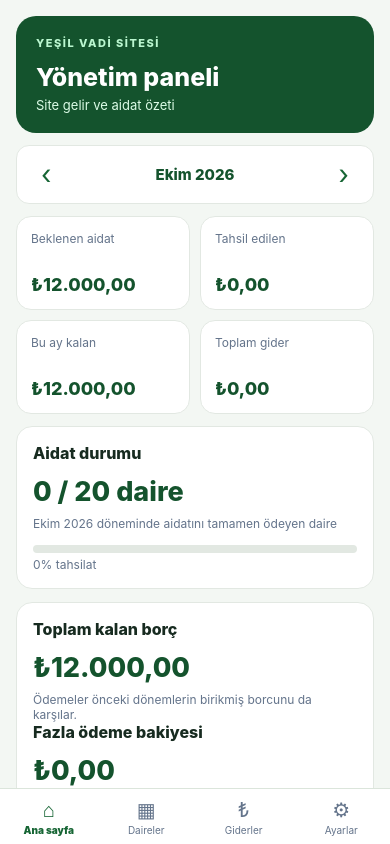
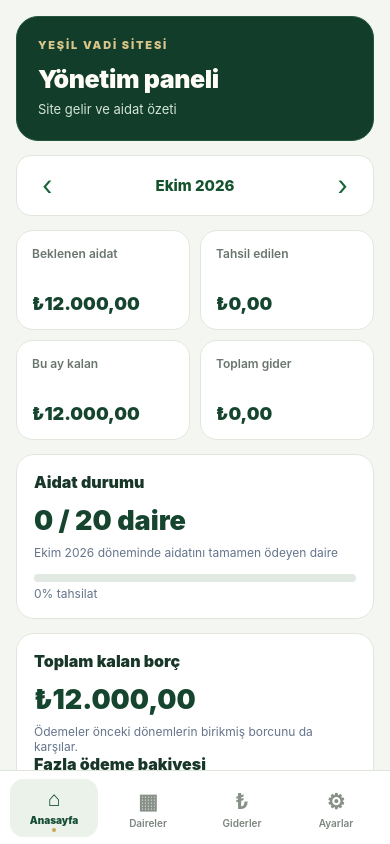
Before and after one commit to ilkerhemen-a11y/yesil-vadi-sitesi, a React Native app: screen / in a window 390 px wide. Built offline with nearby package versions, Linux system fonts and the light colour scheme.

Commit message:
Refresh site management theme and bottom navigation

```diff
--- a/App.tsx
+++ b/App.tsx
@@ -168,23 +168,23 @@ export default function App() {
     </ScrollView>}
     {paymentApartment && <View style={styles.modalShade}><View style={styles.modalCard}><Text style={styles.panelTitle}>Daire {String(paymentApartment.id).padStart(2, "0")} · Ödeme ekle</Text><Text style={styles.muted}>Dönem: {monthLabel(selectedMonth)}</Text><Text style={styles.muted}>Bu ay şimdiye kadar: {money(paymentsFor(paymentApartment.id, selectedMonth))}</Text><TextInput style={styles.input} placeholder="Ödeme tutarı (TL)" keyboardType="decimal-pad" value={paymentAmount} onChangeText={setPaymentAmount} autoFocus /><TouchableOpacity style={styles.primaryButton} onPress={addPayment}><Text style={styles.primaryButtonText}>Ödemeyi kaydet</Text></TouchableOpacity><TouchableOpacity style={styles.cancelButton} onPress={() => setPaymentApartment(null)}><Text style={styles.cancelButtonText}>Vazgeç</Text></TouchableOpacity></View></View>}
     {editingPayment && <View style={styles.modalShade}><View style={styles.modalCard}><Text style={styles.panelTitle}>Ödeme kaydını düzenle</Text><Text style={styles.muted}>Daire {String(editingPayment.apartmentId).padStart(2, "0")} · {monthLabel(editingPayment.month)}</Text><Text style={styles.fieldLabel}>Ödeme tutarı (TL)</Text><TextInput style={styles.input} keyboardType="decimal-pad" value={editPaymentAmount} onChangeText={setEditPaymentAmount} /><Text style={styles.fieldLabel}>Ödeme tarihi (YYYY-AA-GG)</Text><TextInput style={styles.input} value={editPaymentDate} onChangeText={setEditPaymentDate} placeholder="2026-10-15" autoCapitalize="none" /><TouchableOpacity style={styles.primaryButton} onPress={saveEditedPayment}><Text style={styles.primaryButtonText}>Değişiklikleri kaydet</Text></TouchableOpacity><TouchableOpacity style={styles.cancelButton} onPress={() => setEditingPayment(null)}><Text style={styles.cancelButtonText}>Vazgeç</Text></TouchableOpacity></View></View>}
-    <View style={styles.nav}><NavItem label="Ana sayfa" icon="⌂" active={tab === "home"} onPress={() => setTab("home")} /><NavItem label="Daireler" icon="▦" active={tab === "apartments"} onPress={() => setTab("apartments")} /><NavItem label="Giderler" icon="₺" active={tab === "expenses"} onPress={() => setTab("expenses")} /><NavItem label="Ayarlar" icon="⚙" active={tab === "settings"} onPress={() => setTab("settings")} /></View>
+    <View style={styles.nav}><NavItem label="Anasayfa" icon="⌂" active={tab === "home"} onPress={() => setTab("home")} /><NavItem label="Daireler" icon="▦" active={tab === "apartments"} onPress={() => setTab("apartments")} /><NavItem label="Giderler" icon="₺" active={tab === "expenses"} onPress={() => setTab("expenses")} /><NavItem label="Ayarlar" icon="⚙" active={tab === "settings"} onPress={() => setTab("settings")} /></View>
   </SafeAreaView>;
 }
 function Metric({ title, value }: { title: string; value: string }) { return <View style={styles.metric}><Text style={styles.metricTitle}>{title}</Text><Text style={styles.metricValue}>{value}</Text></View>; }
 function Action({ title, onPress }: { title: string; onPress: () => void }) { return <TouchableOpacity style={styles.action} onPress={onPress}><Text style={styles.actionText}>{title}</Text><Text style={styles.actionArrow}>›</Text></TouchableOpacity>; }
-function NavItem({ label, icon, active, onPress }: { label: string; icon: string; active: boolean; onPress: () => void }) { return <TouchableOpacity style={styles.navItem} onPress={onPress}><Text style={[styles.navIcon, active && styles.navActive]}>{icon}</Text><Text style={[styles.navLabel, active && styles.navActive]}>{label}</Text></TouchableOpacity>; }
+function NavItem({ label, icon, active, onPress }: { label: string; icon: string; active: boolean; onPress: () => void }) { return <TouchableOpacity accessibilityRole="button" accessibilityState={{ selected: active }} style={[styles.navItem, active && styles.navItemActive]} onPress={onPress}><Text style={[styles.navIcon, active && styles.navIconActive]}>{icon}</Text><Text style={[styles.navLabel, active && styles.navLabelActive]}>{label}</Text>{active && <View style={styles.navDot} />}</TouchableOpacity>; }
 const styles = StyleSheet.create({
- safe: { flex: 1, backgroundColor: "#f3f7f3" }, content: { padding: 16, paddingBottom: 28 },
- header: { backgroundColor: "#14532d", borderRadius: 20, padding: 20, marginBottom: 12 }, brand: { color: "#bbf7d0", fontSize: 11, fontWeight: "800", letterSpacing: 1.5, marginBottom: 12 }, pageTitle: { color: "#fff", fontSize: 25, fontWeight: "800" }, subtitle: { color: "#dcfce7", fontSize: 13, marginTop: 5 },
- monthPicker: { flexDirection: "row", alignItems: "center", justifyContent: "space-between", backgroundColor: "#fff", borderRadius: 13, padding: 8, marginBottom: 12, borderWidth: 1, borderColor: "#e2e8e2" }, monthArrow: { paddingHorizontal: 16, paddingVertical: 4 }, monthArrowText: { fontSize: 27, color: "#166534" }, monthText: { fontSize: 15, color: "#14532d", fontWeight: "800", textTransform: "capitalize" },
- grid: { flexDirection: "row", flexWrap: "wrap", gap: 10, marginBottom: 12 }, metric: { width: "48%", flexGrow: 1, backgroundColor: "#fff", borderRadius: 15, padding: 14, minHeight: 94, justifyContent: "space-between", borderWidth: 1, borderColor: "#e2e8e2" }, metricTitle: { color: "#64748b", fontSize: 12 }, metricValue: { color: "#14532d", fontWeight: "800", fontSize: 18, marginTop: 10 },
- panel: { backgroundColor: "#fff", borderRadius: 16, padding: 16, marginBottom: 13, borderWidth: 1, borderColor: "#e2e8e2" }, panelTitle: { color: "#172b20", fontSize: 16, fontWeight: "800", marginBottom: 12 }, bigNumber: { fontSize: 27, fontWeight: "800", color: "#14532d", marginBottom: 4 }, muted: { color: "#64748b", fontSize: 12, marginTop: 4 }, track: { height: 8, backgroundColor: "#e2e8e2", borderRadius: 9, overflow: "hidden", marginTop: 14 }, progress: { height: 8, backgroundColor: "#16a34a", borderRadius: 9 },
+ safe: { flex: 1, backgroundColor: "#f4f6f2" }, content: { padding: 16, paddingBottom: 28 },
+ header: { backgroundColor: "#123d2a", borderRadius: 22, padding: 21, marginBottom: 14, borderWidth: 1, borderColor: "#24553d", elevation: 3 }, brand: { color: "#d8c58a", fontSize: 11, fontWeight: "900", letterSpacing: 1.8, marginBottom: 12 }, pageTitle: { color: "#fffdf6", fontSize: 25, fontWeight: "900", letterSpacing: -0.4 }, subtitle: { color: "#d3e4d7", fontSize: 13, marginTop: 6, lineHeight: 19 },
+ monthPicker: { flexDirection: "row", alignItems: "center", justifyContent: "space-between", backgroundColor: "#fff", borderRadius: 15, padding: 9, marginBottom: 14, borderWidth: 1, borderColor: "#e0e6dc", elevation: 1 }, monthArrow: { paddingHorizontal: 16, paddingVertical: 4 }, monthArrowText: { fontSize: 27, color: "#166534" }, monthText: { fontSize: 15, color: "#14532d", fontWeight: "800", textTransform: "capitalize" },
+ grid: { flexDirection: "row", flexWrap: "wrap", gap: 10, marginBottom: 14 }, metric: { width: "48%", flexGrow: 1, backgroundColor: "#fff", borderRadius: 17, padding: 15, minHeight: 100, justifyContent: "space-between", borderWidth: 1, borderColor: "#e2e6dc", elevation: 1 }, metricTitle: { color: "#69766d", fontSize: 12, fontWeight: "600" }, metricValue: { color: "#16452f", fontWeight: "900", fontSize: 18, marginTop: 10 },
+ panel: { backgroundColor: "#fff", borderRadius: 18, padding: 17, marginBottom: 14, borderWidth: 1, borderColor: "#e1e6dc", elevation: 1 }, panelTitle: { color: "#183729", fontSize: 16, fontWeight: "900", marginBottom: 12 }, bigNumber: { fontSize: 27, fontWeight: "900", color: "#16452f", marginBottom: 4 }, muted: { color: "#64748b", fontSize: 12, marginTop: 4 }, track: { height: 8, backgroundColor: "#e2e8e2", borderRadius: 9, overflow: "hidden", marginTop: 14 }, progress: { height: 8, backgroundColor: "#16a34a", borderRadius: 9 },
  action: { flexDirection: "row", alignItems: "center", justifyContent: "space-between", paddingVertical: 14, borderTopWidth: 1, borderTopColor: "#edf2ed" }, actionText: { color: "#166534", fontWeight: "700", fontSize: 14 }, actionArrow: { color: "#16a34a", fontSize: 25 },
- apartment: { backgroundColor: "#fff", borderRadius: 15, padding: 14, marginBottom: 11, borderWidth: 1, borderColor: "#e2e8e2" }, apartmentTop: { flexDirection: "row", alignItems: "center", justifyContent: "space-between", marginBottom: 8 }, apartmentName: { color: "#172b20", fontWeight: "800", fontSize: 15 }, badge: { paddingHorizontal: 10, paddingVertical: 5, borderRadius: 20, overflow: "hidden", fontSize: 11, fontWeight: "800" }, input: { backgroundColor: "#f8faf8", borderWidth: 1, borderColor: "#dbe5db", borderRadius: 10, paddingHorizontal: 12, paddingVertical: 11, marginBottom: 9, color: "#172b20" }, row: { flexDirection: "row", justifyContent: "space-between", alignItems: "center", marginTop: 2 }, due: { color: "#166534", fontWeight: "800" }, debtLine: { color: "#475569", fontSize: 12, marginTop: 8 }, smallButton: { backgroundColor: "#166534", borderRadius: 9, padding: 10, alignItems: "center", marginTop: 12 }, smallButtonText: { color: "#fff", fontWeight: "800" }, history: { marginTop: 12, borderTopWidth: 1, borderTopColor: "#edf2ed", paddingTop: 8 }, historyTitle: { color: "#334155", fontWeight: "700", fontSize: 12 },
+ apartment: { backgroundColor: "#fff", borderRadius: 17, padding: 15, marginBottom: 12, borderWidth: 1, borderColor: "#e1e6dc", elevation: 1 }, apartmentTop: { flexDirection: "row", alignItems: "center", justifyContent: "space-between", marginBottom: 8 }, apartmentName: { color: "#172b20", fontWeight: "800", fontSize: 15 }, badge: { paddingHorizontal: 10, paddingVertical: 5, borderRadius: 20, overflow: "hidden", fontSize: 11, fontWeight: "800" }, input: { backgroundColor: "#f8faf7", borderWidth: 1, borderColor: "#dce4d8", borderRadius: 12, paddingHorizontal: 13, paddingVertical: 12, marginBottom: 10, color: "#183729" }, row: { flexDirection: "row", justifyContent: "space-between", alignItems: "center", marginTop: 2 }, due: { color: "#166534", fontWeight: "800" }, debtLine: { color: "#475569", fontSize: 12, marginTop: 8 }, smallButton: { backgroundColor: "#174d34", borderRadius: 11, padding: 12, alignItems: "center", marginTop: 12 }, smallButtonText: { color: "#fff", fontWeight: "800" }, history: { marginTop: 12, borderTopWidth: 1, borderTopColor: "#edf2ed", paddingTop: 8 }, historyTitle: { color: "#334155", fontWeight: "700", fontSize: 12 },
  paymentHistoryRow: { flexDirection: "row", alignItems: "center", gap: 8, paddingVertical: 8, borderTopWidth: 1, borderTopColor: "#edf2ed" }, paymentAmount: { color: "#166534", fontWeight: "800", marginTop: 2 }, editButton: { paddingHorizontal: 10, paddingVertical: 7, borderRadius: 7, backgroundColor: "#e0f2fe" }, editButtonText: { color: "#075985", fontSize: 11, fontWeight: "800" }, deleteButton: { paddingHorizontal: 10, paddingVertical: 7, borderRadius: 7, backgroundColor: "#fee2e2" }, deleteButtonText: { color: "#b91c1c", fontSize: 11, fontWeight: "800" },
  creditLine: { color: "#0369a1", fontSize: 12, fontWeight: "800", marginTop: 7 },
- primaryButton: { backgroundColor: "#166534", padding: 13, borderRadius: 10, alignItems: "center", marginTop: 2 }, primaryButtonText: { color: "#fff", fontWeight: "800" }, fieldLabel: { color: "#334155", fontSize: 12, fontWeight: "700", marginBottom: 6, marginTop: 8 }, listRow: { flexDirection: "row", alignItems: "center", justifyContent: "space-between", paddingVertical: 12, borderTopWidth: 1, borderTopColor: "#edf2ed" },
+ primaryButton: { backgroundColor: "#174d34", padding: 14, borderRadius: 12, alignItems: "center", marginTop: 2, elevation: 1 }, primaryButtonText: { color: "#fff", fontWeight: "800" }, fieldLabel: { color: "#334155", fontSize: 12, fontWeight: "700", marginBottom: 6, marginTop: 8 }, listRow: { flexDirection: "row", alignItems: "center", justifyContent: "space-between", paddingVertical: 12, borderTopWidth: 1, borderTopColor: "#edf2ed" },
  modalShade: { position: "absolute", top: 0, left: 0, right: 0, bottom: 0, zIndex: 20, backgroundColor: "rgba(15, 23, 42, 0.45)", justifyContent: "center", padding: 20 }, modalCard: { backgroundColor: "#fff", borderRadius: 18, padding: 18, elevation: 8 }, cancelButton: { padding: 12, alignItems: "center", marginTop: 4 }, cancelButtonText: { color: "#64748b", fontWeight: "700" },
- nav: { flexDirection: "row", backgroundColor: "#fff", borderTopWidth: 1, borderTopColor: "#dbe5db", paddingTop: 9, paddingBottom: 8, justifyContent: "space-around" }, navItem: { alignItems: "center", minWidth: 62 }, navIcon: { fontSize: 20, color: "#64748b" }, navLabel: { color: "#64748b", fontSize: 10, marginTop: 2 }, navActive: { color: "#166534", fontWeight: "900" }
+ nav: { flexDirection: "row", backgroundColor: "#fff", borderTopWidth: 1, borderTopColor: "#e1e6dc", paddingTop: 8, paddingBottom: 7, paddingHorizontal: 7, justifyContent: "space-around", alignItems: "center", elevation: 12 }, navItem: { flex: 1, alignItems: "center", justifyContent: "center", minHeight: 58, marginHorizontal: 3, borderRadius: 14, paddingTop: 5, paddingBottom: 3 }, navItemActive: { backgroundColor: "#eaf2e9" }, navIcon: { fontSize: 21, color: "#879188", fontWeight: "700" }, navIconActive: { color: "#174d34" }, navLabel: { color: "#7b857d", fontSize: 10, fontWeight: "600", marginTop: 3 }, navLabelActive: { color: "#174d34", fontWeight: "900" }, navDot: { width: 4, height: 4, borderRadius: 2, backgroundColor: "#c4a85b", marginTop: 2 }
 });
```
